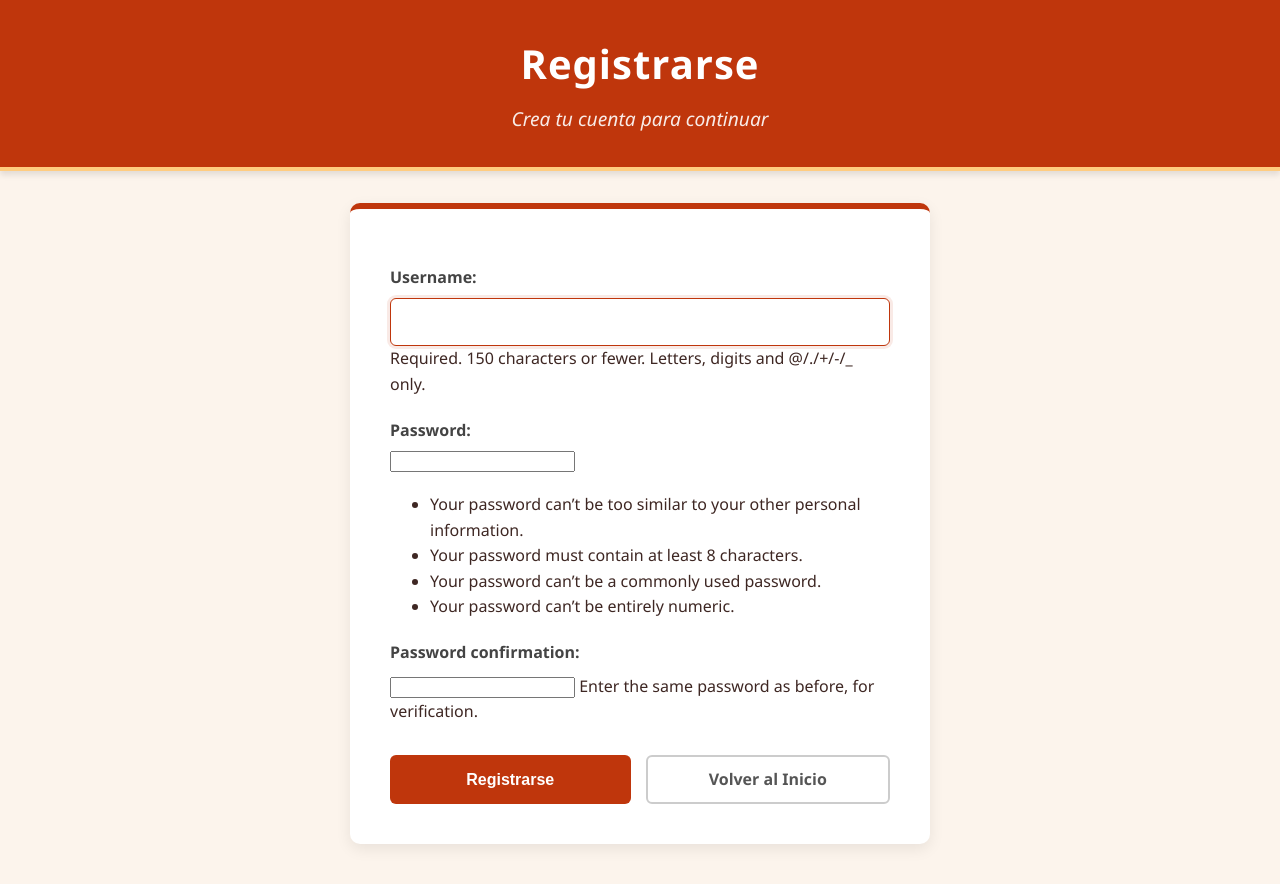
After one commit to FacBel/Django-proyect, a Django app: page /menu/register/ in a window 1280 px wide. The commit adds this page. Run offline with Django 5.2, Linux system fonts and the light colour scheme.

Commit message:
form de registro, login/logout

```diff
--- a/menu/urls.py
+++ b/menu/urls.py
@@ -6,4 +6,5 @@ urlpatterns = [
     path('nueva/', views.crear_pizza, name="crear_pizza"),
     path("editar/<int:id>/", views.editar_pizza, name="editar_pizza"),
     path("borrar/<int:id>", views.eliminar_pizza, name="eliminar_pizza"),
+    path("register/", views.register, name="register"),
 ]
--- a/menu/views.py
+++ b/menu/views.py
@@ -1,6 +1,24 @@
 from django.shortcuts import render, redirect, get_object_or_404
 from .models import Pizza
 from .forms import PizzaForm
+from django.contrib.auth.decorators import login_required
+from django.contrib.auth import login
+from django.contrib.auth.forms import UserCreationForm
+
+def register(request):
+    if request.method == "POST":
+        form = UserCreationForm(request.POST)
+        if form.is_valid():
+            user = form.save()
+            login(request, user)
+            return redirect("menu")
+    else:
+        form = UserCreationForm()
+    return render(request, "registration/register.html", {"form":form})
+
+
+
+
 
 def menu(request):
     pizzas = Pizza.objects.all()
@@ -9,6 +27,7 @@ def menu(request):
         "pizzas": pizzas
     })
 
+@login_required
 def crear_pizza(request):
     if request.method == "POST":
         form = PizzaForm(request.POST)
@@ -19,6 +38,7 @@ def crear_pizza(request):
         form = PizzaForm()
     return render(request, "menu/crear_pizza.html", {"form":form})
 
+@login_required
 def editar_pizza(request, id):
 
     pizza = get_object_or_404(Pizza, id=id)
@@ -32,6 +52,7 @@ def editar_pizza(request, id):
         form = PizzaForm(instance=pizza)
     return render(request, "menu/editar_pizza.html", {"form":form})
 
+@login_required
 def eliminar_pizza(request, id):
 
     pizza = get_object_or_404(Pizza, id=id)
--- a/rocket_pizza/settings.py
+++ b/rocket_pizza/settings.py
@@ -56,7 +56,7 @@ ROOT_URLCONF = 'rocket_pizza.urls'
 TEMPLATES = [
     {
         'BACKEND': 'django.template.backends.django.DjangoTemplates',
-        'DIRS': [],
+        'DIRS': [BASE_DIR / 'templates'],
         'APP_DIRS': True,
         'OPTIONS': {
             'context_processors': [
@@ -67,6 +67,10 @@ TEMPLATES = [
         },
     },
 ]
+
+LOGIN_REDIRECT_URL = 'inicio'
+LOGOUT_REDIRECT_URL = 'inicio'
+
 
 WSGI_APPLICATION = 'rocket_pizza.wsgi.application'
 
--- a/rocket_pizza/urls.py
+++ b/rocket_pizza/urls.py
@@ -21,4 +21,5 @@ urlpatterns = [
     path('admin/', admin.site.urls),
     path('', include('bienvenida.urls')),
     path('menu/', include('menu.urls')),
+    path('cuentas/', include('django.contrib.auth.urls')),
 ]
--- /dev/null
+++ b/templates/registration/register.html
@@ -0,0 +1,28 @@
+<html lang="es">
+<head>
+{% load static %}
+    <meta charset="UTF-8">
+    <title>Registrarse - Rocket Pizza</title>
+    <link rel="stylesheet" href="{% static 'css/style.css' %}">
+    <meta name="viewport" content="width=device-width, initial-scale=1.0">
+</head>
+<body>
+    <header class="main-header">
+        <div class="header-content">
+            <h1>Registrarse</h1>
+            <p>Crea tu cuenta para continuar</p>
+        </div>
+    </header>
+
+    <main class="container">
+        <form method="post" class="styled-form">
+            {% csrf_token %}
+            {{ form.as_p }}
+            <div class="form-actions">
+                <button type="submit" class="btn btn-primary">Registrarse</button>
+                <a href="{% url 'inicio' %}" class="btn btn-outline">Volver al Inicio</a>
+            </div>
+        </form>
+    </main>
+</body>
+</html>
```
Also changed, not shown: bienvenida/templates/bienvenida/index.html (+18 -1 lines), templates/registration/login.html (added, +29 -0 lines).
